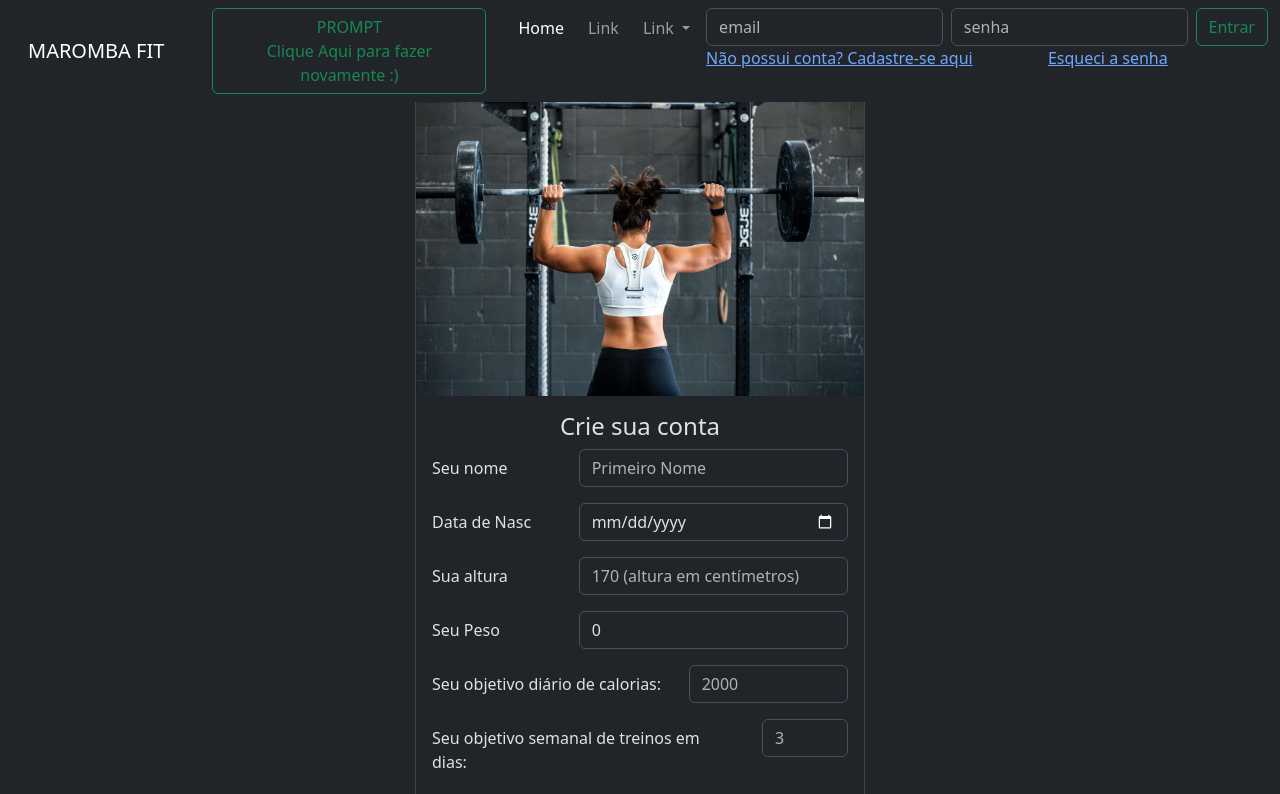
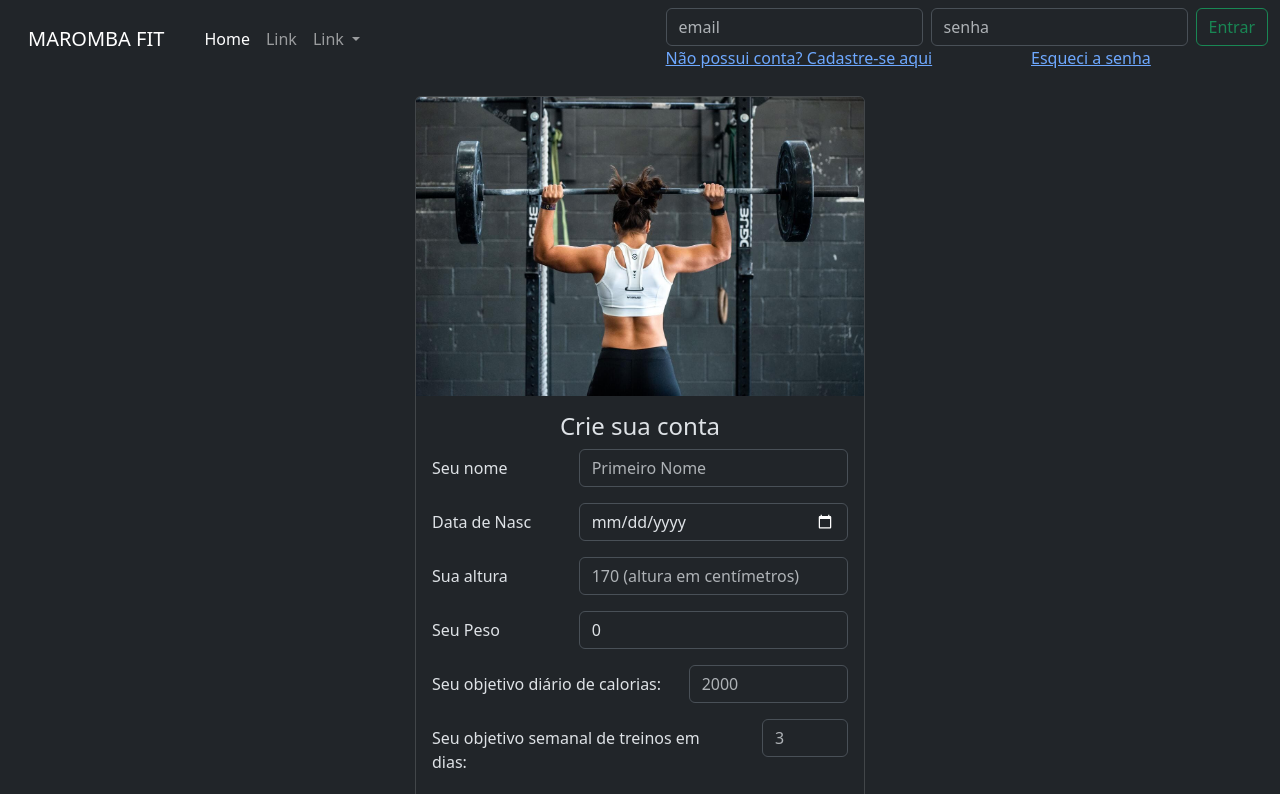
Before and after one commit to CoderHouseJS-egw/entrega04-44260-daikawa, a plain HTML site: page cadastro.html in a window 1280 px wide. Shown: the top 794 px of the page. Drawn offline with nearby package versions, Linux system fonts and the light colour scheme.

```diff
--- a/cadastro.html
+++ b/cadastro.html
@@ -24,14 +24,7 @@
                     <span class="navbar-toggler-icon"></span>
                 </button>
                 <div class="collapse navbar-collapse" id="navbarScroll">
-                    <ul class="navbar-nav me-auto my-2 my-lg-0 gap-2" style="--bs-scroll-height: 100px">
-                        <!-- botão para recarregar o prompt -->
-                        <li class="nav-item px-3">
-                            <button type="button" class="btn btn-outline-success" onClick="recarregarAPagina(true)">
-                                PROMPT<br />Clique Aqui para fazer novamente :)
-                            </button>
-                        </li>
-                        <!-- fim do botão para recarregar o prompt -->
+                    <ul class="navbar-nav me-auto my-2 my-lg-0" style="--bs-scroll-height: 100px">
                         <li class="nav-item">
                             <a class="nav-link active" aria-current="page" href="./index.html">Home</a>
                         </li>
@@ -54,7 +47,8 @@
                                 </li>
                             </ul>
                         </li>
-                        <li class="nav-item">
+                    </ul>
+                    <div>
                         <form class="d-flex hstack gap-2" role="login">
                             <input type="email" class="form-control" id="loginEmail" aria-describedby="emailHelp"
                                 placeholder="email">
@@ -67,8 +61,7 @@
                             <a class="col-7" href="./cadastro.html">Não possui conta? Cadastre-se aqui</a>
                             <a class="col-5" href="./esqueci-a-senha.html">Esqueci a senha</a>
                         </div>
-                        </li>
-                    </ul>
+                    </div>
                 </div>
             </div>
         </nav>
```
Also changed, not shown: esqueci-a-senha.html (+3 -10 lines), index.html (+3 -3 lines), refeicao.html (+3 -10 lines). Lines whose indentation alone changed are shown as unchanged.
